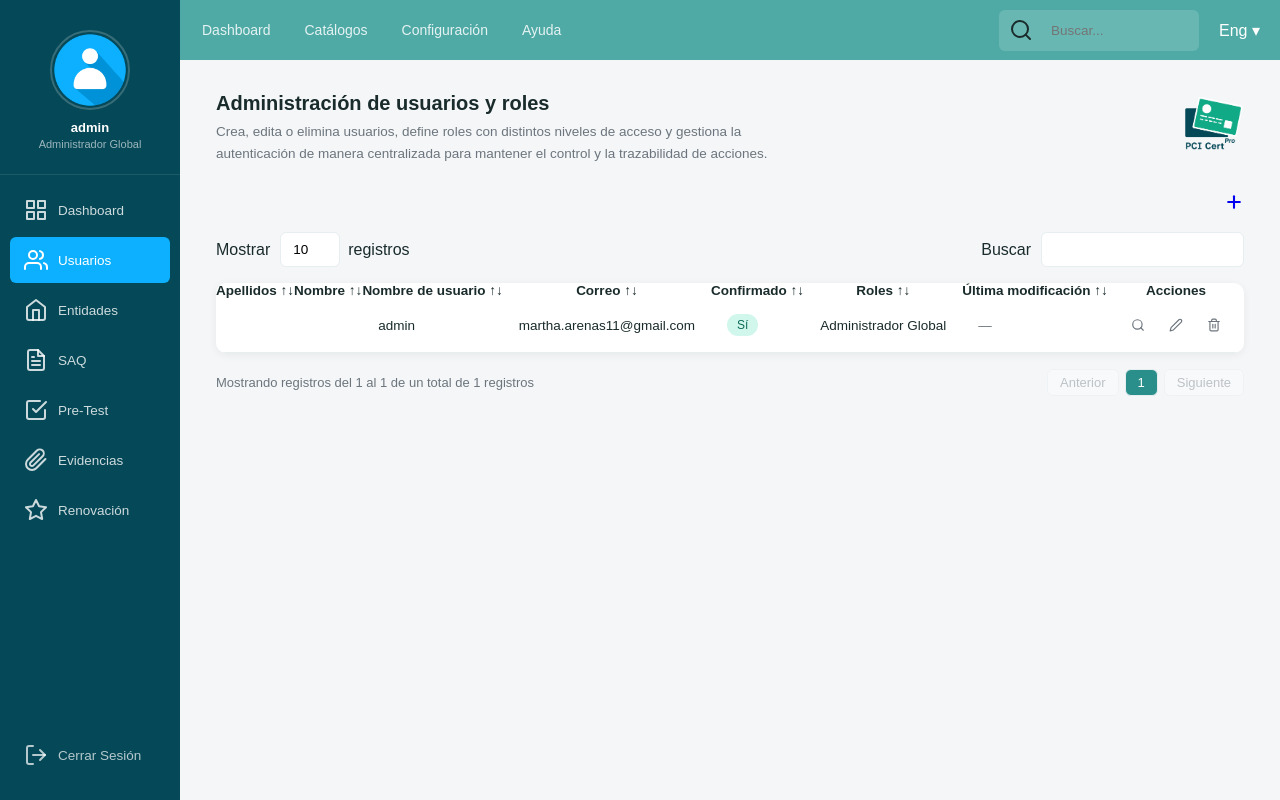
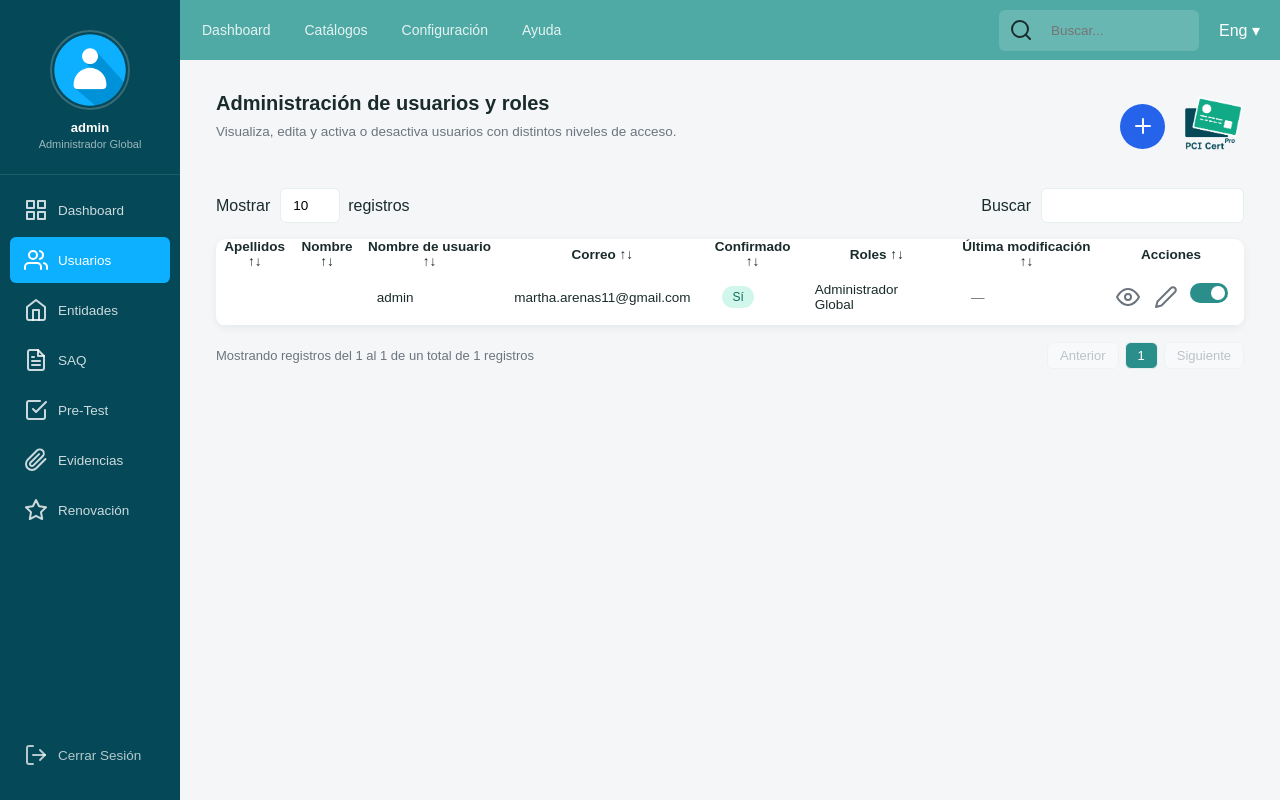
Before and after one commit to Mararen/pcidss, a Django app: page /usuarios/ in a window 1280 px wide. Run offline with Django 4.2, Linux system fonts and the light colour scheme; a user stored in the database is signed in; data comes from the database, SQL or seed files in the repository.

Commit message:
Usuario CRUD actualizado 2:25am

```diff
--- a/users/static/users/css/components/buttons.css
+++ b/users/static/users/css/components/buttons.css
@@ -29,6 +29,24 @@
     color:var(--danger);
 }
 
+.btn-circle {
+    width: 45px;
+    height: 45px;
+    background: #2563eb;
+    color: white;
+    border-radius: 50%;
+    display: flex;
+    align-items: center;
+    justify-content: center;
+    text-decoration: none;
+    transition: 0.2s;
+}
+
+.btn-circle:hover {
+    background: #1e40af;
+    transform: scale(1.05);
+}
+
 .btn-primary{
 background:var(--primary);
 color:white;
--- a/users/templates/users/usuarios_lista.html
+++ b/users/templates/users/usuarios_lista.html
@@ -88,19 +88,18 @@
             <div class="page-header">
                 <div class="page-header-text">
                     <h1>Administración de usuarios y roles</h1>
-                    <p>Crea, edita o elimina usuarios, define roles con distintos niveles de acceso y gestiona la autenticación
-                    de manera centralizada para mantener el control y la trazabilidad de acciones.</p>
+                 <p>Visualiza, edita y activa o desactiva usuarios con distintos niveles de acceso.</p>
                 </div>
+
+             <div style="display:flex; align-items:center; gap:15px;">
+                 <a href="{% url 'usuario_crear' %}" class="btn-circle" title="Agregar usuario">
+                        <i data-feather="plus"></i>
+                  </a>
+
                    <div class="page-header-logo-min">
                        <img src="{% static 'users/img/logo.png' %}" alt="PCI Cert Pro">
                     </div>
               </div>
-
-            <!-- ADD BUTTON -->
-            <div style="display:flex; justify-content:flex-end; margin-bottom: 16px;">
-                <a href="{% url 'usuario_crear' %}" class="btn-add" title="Nuevo Usuario">
-                    <i data-feather="plus" style="width:20px;height:20px;stroke-width:2.5"></i>
-                </a>
             </div>
 
             <!-- TABLE CONTROLS -->
@@ -155,15 +154,21 @@
                         <td style="color: var(--text-muted);">—</td>
                         <td>
                             <div class="actions">
-                                <a href="{% url 'usuario_editar' user.pk %}" class="btn-icon" title="Ver">
-                                    <i data-feather="search" style="width:14px;height:14px"></i>
+                              <a href="{% url 'usuario_detalle' user.pk %}" class="btn-icon" title="Ver">
+                                    <i data-feather="eye"></i>
                               </a>
+
                               <a href="{% url 'usuario_editar' user.pk %}" class="btn-icon" title="Editar">
-                                    <i data-feather="edit-2" style="width:14px;height:14px"></i>
+                                  <i data-feather="edit-2"></i>
                                </a>
-                                <a href="{% url 'usuario_eliminar' user.pk %}" class="btn-icon btn-icon-delete" title="Eliminar">
-                                    <i data-feather="trash-2" style="width:14px;height:14px"></i>
-                                </a>
+
+                               {% url 'usuario_toggle' user.pk as toggle_url %}
+                              <label class="switch" title="Activar / Desactivar">
+                                 <input type="checkbox"
+                                        {% if user.is_active %}checked{% endif %}
+                                           onchange="location.href='{{ toggle_url }}'">
+                                   <span class="slider"></span>
+                             </label>
                             </div>
                         </td>
                     </tr>
```
Lines whose indentation alone changed are shown as unchanged.
